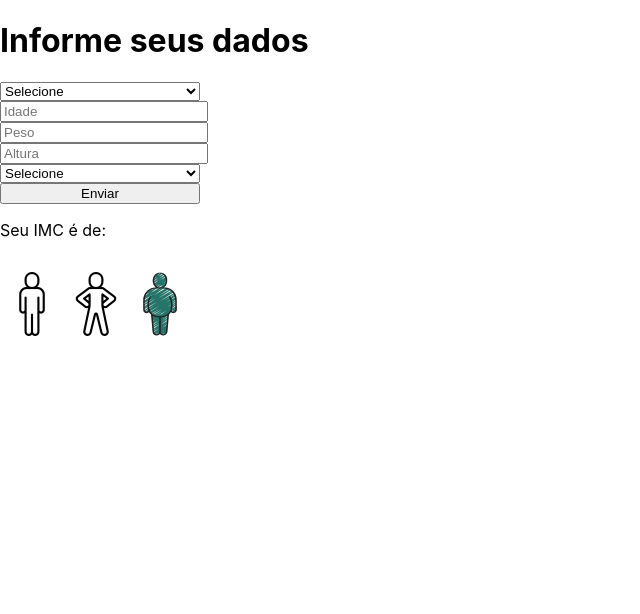
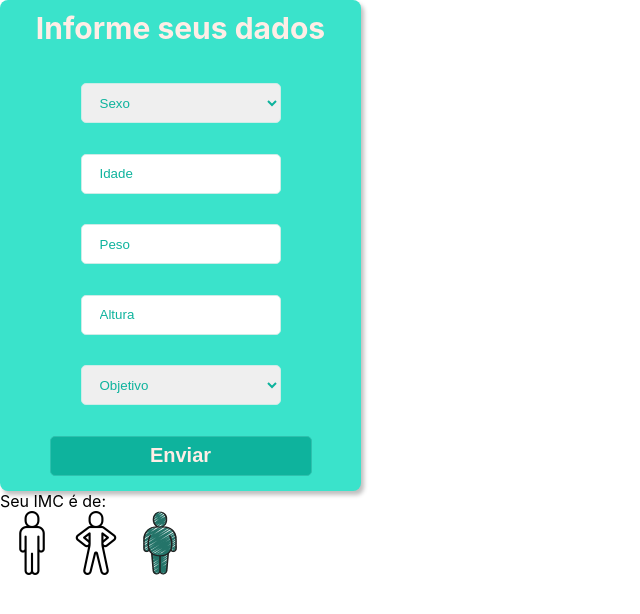
Before and after one commit to Otthon-Candido/Project-Health-UNA, a React (Create React App) app: page / in a window 1280 px wide. Shown: the top 614 px of the page, without its empty margins (0-640 px from the left). Built offline with nearby package versions, Linux system fonts and the light colour scheme.

Commit message:
Style form

```diff
--- a/src/pages/main/form/Form.module.scss
+++ b/src/pages/main/form/Form.module.scss
@@ -9,3 +9,94 @@ input{
 select{
     width: 200px;
 }
+//-------------------------------------------------------------------------------------------------------------------
+*{
+    margin: 0;
+    padding: 0;
+    box-sizing: border-box;
+    text-decoration: none;
+}
+
+input, select {
+    width: 200px;
+    height: 40px;
+    padding: 0;
+
+    border: 1px solid #CDECE7;
+    border-radius: 5px;
+}
+
+select{
+    padding-left: 14px;
+    color: #0EB39D;
+}
+
+select:focus{
+    outline: none;
+}
+
+input::placeholder{
+    color: #0EB39D;
+    border: none;
+}
+
+input[type='text'], [type='number']{
+    color: #0EB39D;
+    padding-left: 18px;
+}
+
+input:focus{
+    outline: none;
+}
+
+input[type=number]::-webkit-inner-spin-button {
+    -webkit-appearance: none;
+}
+
+.boxForm{
+    display: flex;
+    flex-direction: column;
+    background-color: #3AE3CB;
+    align-items: center;
+    gap: 22px;
+
+    width: 361px;
+    height: 491px;
+
+    box-shadow: 3px 4px 4px rgba(0, 0, 0, 0.25);
+    border-radius: 8px;
+}
+
+.form{
+    display: flex;
+    flex-direction: column;
+    justify-content: space-around;
+    align-items: center;
+
+    width: 100%;
+    height: 100%;
+}
+
+.botao{
+    width: 262px;
+    background-color: #0EB39D;
+    border: 1px solid #2DC1AE;
+    font-weight: 700;
+    font-size: 20px;
+    color: #FFEDE6;
+
+    border: 1px solid #2DC1AE;
+    border-radius: 5px;
+}
+
+.botao:hover{
+    border: 3px solid #2DC1AE;
+}
+
+.tituloFormulario{
+    font-weight: 700;
+    font-size: 30px;
+    color: #FFEDE6;
+
+    padding-top: 10px;
+}
--- a/src/pages/main/form/index.tsx
+++ b/src/pages/main/form/index.tsx
@@ -33,18 +33,20 @@ export default function Form({
   }
 
   return (
-    <div>
-      <h1>Informe seus dados</h1>
+    <div className={styles.boxForm}>
+      <h1 className={styles.tituloFormulario}>Informe seus dados</h1>
       <form className={styles.form} onSubmit={(evento) => handleSubmit(evento)}>
         <select required name="sexo" id="sexo" placeholder="Sexo">
-          <option value="">Selecione</option>
-          <option>MASCULINO</option>
-          <option>FEIMININO</option>
+          <option value="">Sexo</option>
+          <option>Masculino</option>
+          <option>Feminino</option>
         </select>
 
         <input
           required
           type="number"
+          min={0}
+          max={110}
           id="idade"
           name="idade"
           placeholder="Idade"
@@ -67,12 +69,12 @@ export default function Form({
         />
 
         <select required name="select" id="select" placeholder="Objetivo">
-          <option value="">Selecione</option>
+          <option value="">Objetivo</option>
           <option>Emagrecer</option>
           <option>Engordar</option>
           <option>Manter Peso</option>
         </select>
-        <input type="submit" value="Enviar" />
+        <input className={styles.botao} type="submit" value="Enviar" />
       </form>
     </div>
   );
```
